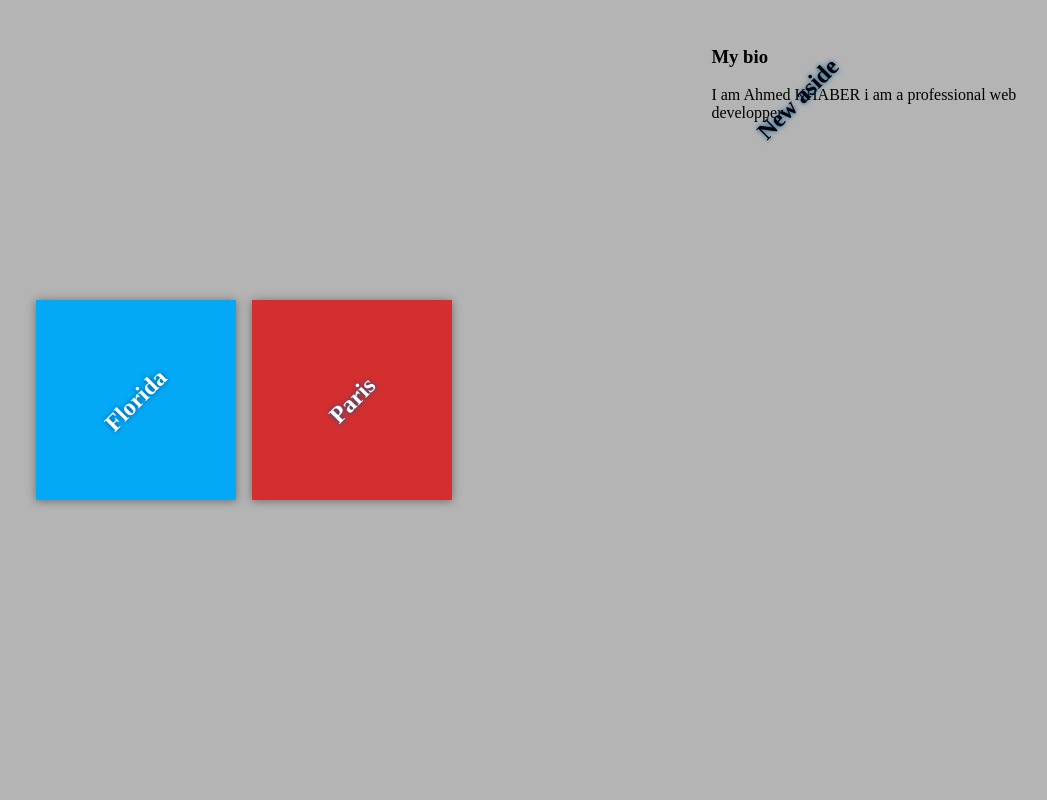
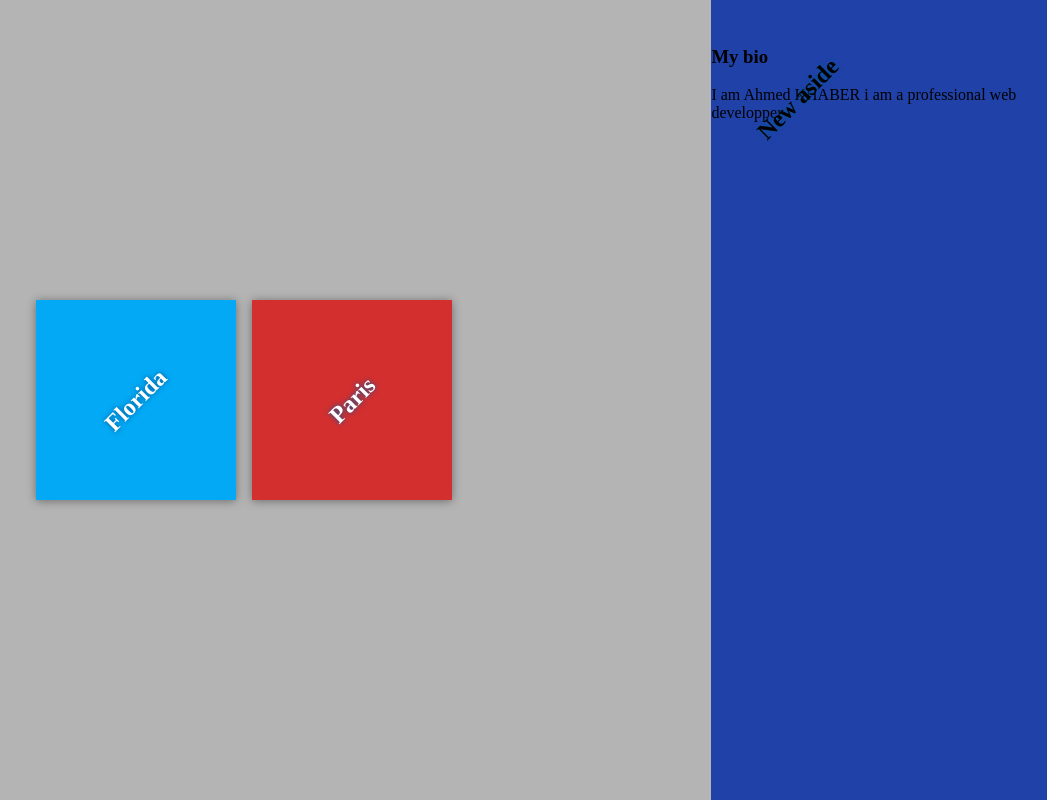
Before and after one commit to AhmedGsm/my-github-repository, a plain HTML site: page index.html in a window 1280 px wide. Shown: the whole page, without its empty margins (223-1270 px from the left). Drawn offline with Linux system fonts and the light colour scheme.

Commit message:
Set Aside background color

```diff
--- a/css/app.css
+++ b/css/app.css
@@ -65,3 +65,6 @@ h2 {
     transition: transform 0.5s;
     text-shadow: 0 0 5px #01579b;
 }
+aside {
+    background-color: rgb(32,65,168);
+}
```
